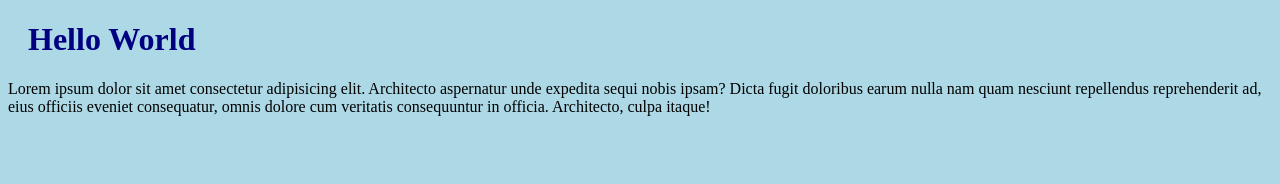
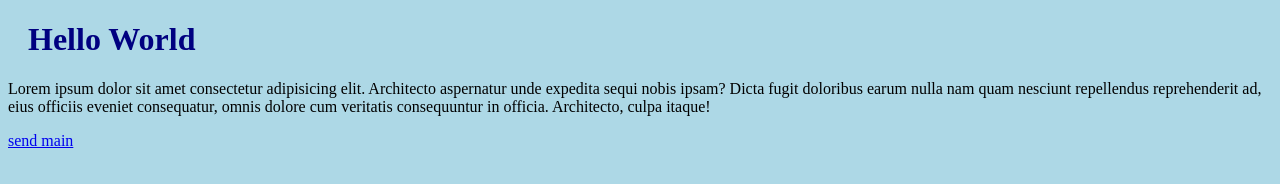
Before and after one commit to tobiebenezer/gitclass2, a plain HTML site: page index.html in a window 1280 px wide. Drawn offline with Linux system fonts and the light colour scheme.

Commit message:
added changes to index.html

```diff
--- a/index.html
+++ b/index.html
@@ -17,5 +17,8 @@
          consequatur, omnis dolore cum veritatis
          consequuntur in officia. Architecto, culpa itaque!
     </p>
+    <div>
+        <a href="mailto:tobisam@mail.com">send main</a>
+    </div>
 </body>
 </html>
```
